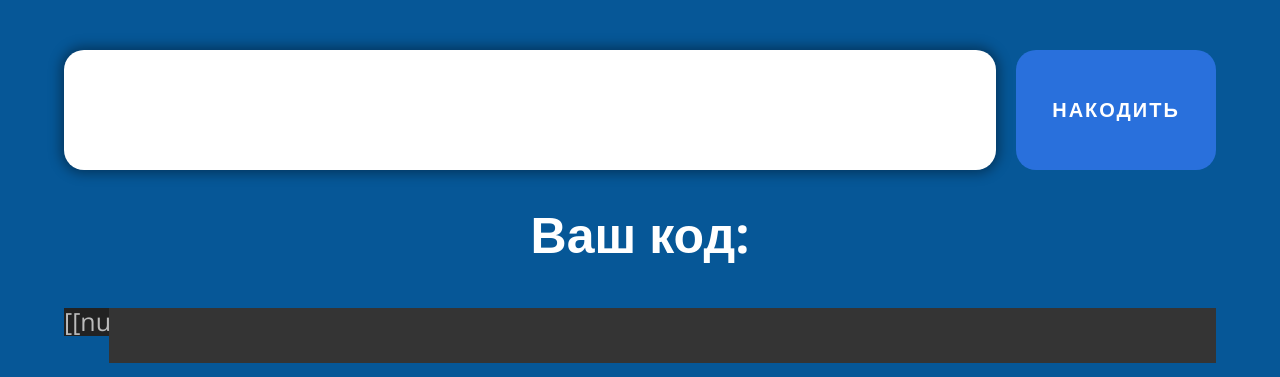
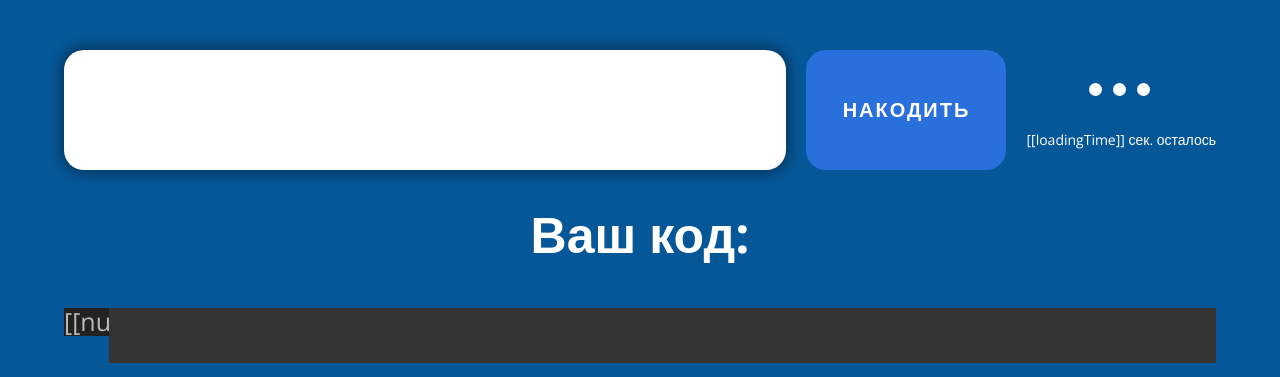
Before and after one commit to gangfv/copilot_fv, a Django app: template templates/pages/code.html in a window 1280 px wide. Shown: the part 90-467 px from the top of the page. Run offline with Django 4.2, Linux system fonts and the light colour scheme; the template is opened without the code that fills it, so the values that code supplies are empty; some libraries are stand-ins or nearby versions.

Commit message:
frontend version 1.0

```diff
--- a/django_project/settings.py
+++ b/django_project/settings.py
@@ -44,7 +44,7 @@
     "whitenoise.middleware.WhiteNoiseMiddleware",
     "django.contrib.sessions.middleware.SessionMiddleware",
     "django.middleware.common.CommonMiddleware",
-    "django.middleware.csrf.CsrfViewMiddleware",
+    # "django.middleware.csrf.CsrfViewMiddleware",
     "django.contrib.auth.middleware.AuthenticationMiddleware",
     "django.contrib.messages.middleware.MessageMiddleware",
     "django.middleware.clickjacking.XFrameOptionsMiddleware",
--- a/static/css/style.css
+++ b/static/css/style.css
@@ -447,7 +447,7 @@
     height: 50px;
     width: 100%;
 
-    margin-left: 0;
+
     margin-top: 20px;
     border-radius: 20px;
 
@@ -464,8 +464,16 @@
         width: 200px;
 
         margin-top: 0;
-        margin-left: 20px;
     }
+}
+
+.code-btn-area {
+    min-width: 150px;
+    margin-left: 20px;
+
+    display: flex;
+    flex-direction: column;
+    align-items: center;
 }
 
 .codespace__result {
@@ -519,3 +527,71 @@
         font-size: 28px;
     }
 }
+
+.code-btn:disabled {
+    background-color: #6b9be5;
+    color: #dddd;
+}
+
+
+
+
+.lds-ellipsis {
+  display: inline-block;
+  position: relative;
+  width: 80px;
+  height: 80px;
+}
+.lds-ellipsis div {
+  position: absolute;
+  top: 33px;
+  width: 13px;
+  height: 13px;
+  border-radius: 50%;
+  background: #fff;
+  animation-timing-function: cubic-bezier(0, 1, 1, 0);
+}
+.lds-ellipsis div:nth-child(1) {
+  left: 8px;
+  animation: lds-ellipsis1 0.6s infinite;
+}
+.lds-ellipsis div:nth-child(2) {
+  left: 8px;
+  animation: lds-ellipsis2 0.6s infinite;
+}
+.lds-ellipsis div:nth-child(3) {
+  left: 32px;
+  animation: lds-ellipsis2 0.6s infinite;
+}
+.lds-ellipsis div:nth-child(4) {
+  left: 56px;
+  animation: lds-ellipsis3 0.6s infinite;
+}
+@keyframes lds-ellipsis1 {
+  0% {
+    transform: scale(0);
+  }
+  100% {
+    transform: scale(1);
+  }
+}
+@keyframes lds-ellipsis3 {
+  0% {
+    transform: scale(1);
+  }
+  100% {
+    transform: scale(0);
+  }
+}
+@keyframes lds-ellipsis2 {
+  0% {
+    transform: translate(0, 0);
+  }
+  100% {
+    transform: translate(24px, 0);
+  }
+}
+
+.lil-text {
+    font-size: 14px;
+}
--- a/static/js/codespace.js
+++ b/static/js/codespace.js
@@ -1,10 +1,12 @@
 const instance = axios.create({
-    baseURL: '../api/v1/',
+    baseURL: '../api/v1/docs/',
     'Accept': 'application/json',
     'Content-Type': 'application/json',
     'X-CSRFToken': Cookies.getCookies('csrftoken')
 })
 
+
+console.log(Cookies.getCookies('csrftoken'))
 
 
 const Code = {
@@ -13,19 +15,68 @@
         return {
             description: '',
             numbers: [1],
-            code: ''
+            code: '',
+
+            isLoading: false,
+            loadingTime: 15
         }
     },
     methods: {
         submitDescription(e) {
             e.preventDefault()
             //
-            console.log(this.description)
+            this.isLoading = true
+            this.startLoader()
+            console.log('Отправленное описание', this.description)
+
+            this.loadCode(this.description)
+
             //
             this.description = ''
         },
+        async loadCode(description) {
+            let newId = ''
+            await instance.post('copilot/', {
+                "textarea_old": description,
+                "textarea_new": ""
+            }).then(({data}) => {
+                newId = data.id
+            })
+
+            console.log(newId)
+
+            let newCode = ''
+
+            setTimeout(() => {
+                console.log('итерация')
+                instance.get(`copilot/${newId}/`).then(({data}) => {
+                    newCode = data.textarea_new
+                    console.log('Преобразованный код', newCode)
+                    this.setCode(newCode)
+
+                    this.isLoading = false
+
+                }, () => {
+                    this.isLoading = false
+                })
+            }, 15000)
+
+            return
+
+        },
         setCode(code) {
             this.code = code
+        },
+
+        startLoader() {
+            let loaderId = setInterval(() => {
+                this.loadingTime--
+            }, 1000)
+
+            setTimeout(() => {
+                clearInterval(loaderId)
+                this.loadingTime = 15
+            }, 15000)
         }
     },
     computed: {},
--- a/templates/pages/code.html
+++ b/templates/pages/code.html
@@ -12,17 +12,24 @@
 {% block content %}
     <section class="section-coding" id="app">
         <div class="codespace">
-            <form class="codespace__desc">
+            <div class="codespace__desc">
                 <textarea v-model="description"></textarea>
-                <button class="code-btn" @click="submitDescription">НАКОДИТЬ</button>
-            </form>
+                <div v-if="!isLoading" class="code-btn-area">
+                    <button :disabled="!description" class="code-btn" @click="submitDescription">НАКОДИТЬ</button>
+                </div>
+                <div v-else class="code-btn-area">
+                    <div class="lds-ellipsis"><div></div><div></div><div></div><div></div></div>
+                    <p class="lil-text">[[loadingTime]] сек. осталось</p>
+                </div>
+
+            </div>
 
             <h2 class="title title--code">Ваш код:</h2>
             <div class="codespace__result">
                 <div class="numbers">
                     <p v-for="num of numbers" class="numbers__item">[[num]]</p>
                 </div>
-                <textarea class="code" :rows="numbers.length"  :value="description"></textarea>
+                <textarea class="code" :rows="numbers.length"  :value="code"></textarea>
             </div>
 
         </div>
```
Also changed, not shown: accounts/migrations/0001_initial.py, api/migrations/0001_initial.py.
